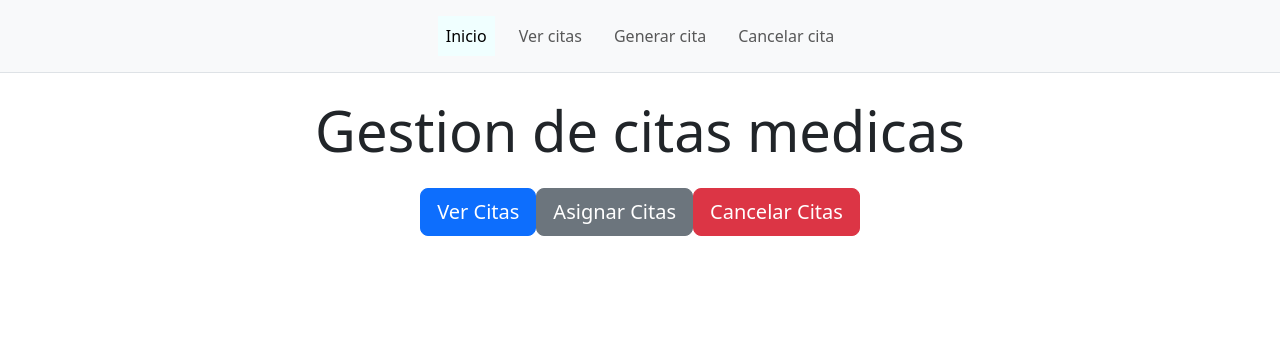
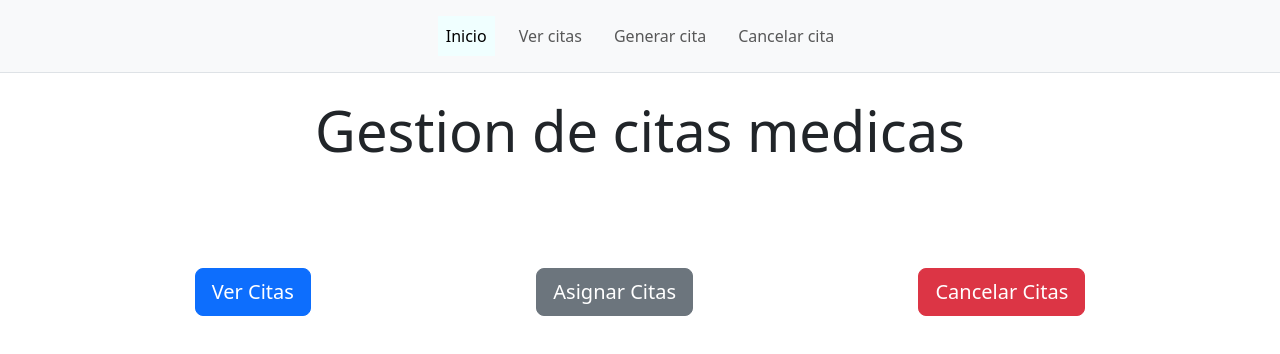
Before and after one commit to HarDep/clie-dist-citas, an Angular app: page /home in a window 1280 px wide. Shown: the top 354 px of the page. Built offline with nearby package versions, Linux system fonts and the light colour scheme.

Commit message:
Update components 2

```diff
--- a/src/app/home/home.component.html
+++ b/src/app/home/home.component.html
@@ -1,8 +1,8 @@
-
+<br><br><br>
 <div class="container text-center">
-    <div class="mt-4">
-        <a href="src\app\see-consultations\see-consultations.component.html" class="btn btn-primary btn-lg">Ver Citas</a>
-        <a href="src\app\home\home.component.html" class="btn btn-secondary btn-lg">Asignar Citas</a>
-        <a href="src\app\cancel-consultation\cancel-consultation.component.html" class="btn btn-danger btn-lg">Cancelar Citas</a>
+    <div class="mt-4 d-flex justify-content-around">
+        <a routerLink="consultations" class="btn btn-primary btn-lg">Ver Citas</a>
+        <a routerLink="create" class="btn btn-secondary btn-lg">Asignar Citas</a>
+        <a routerLink="cancel" class="btn btn-danger btn-lg">Cancelar Citas</a>
     </div>
 </div>
--- a/src/app/home/home.component.ts
+++ b/src/app/home/home.component.ts
@@ -1,9 +1,10 @@
 import { Component } from '@angular/core';
+import { RouterLink } from '@angular/router';
 
 @Component({
   selector: 'app-home',
   standalone: true,
-  imports: [],
+  imports: [RouterLink],
   templateUrl: './home.component.html',
   styleUrl: './home.component.css'
 })
```
